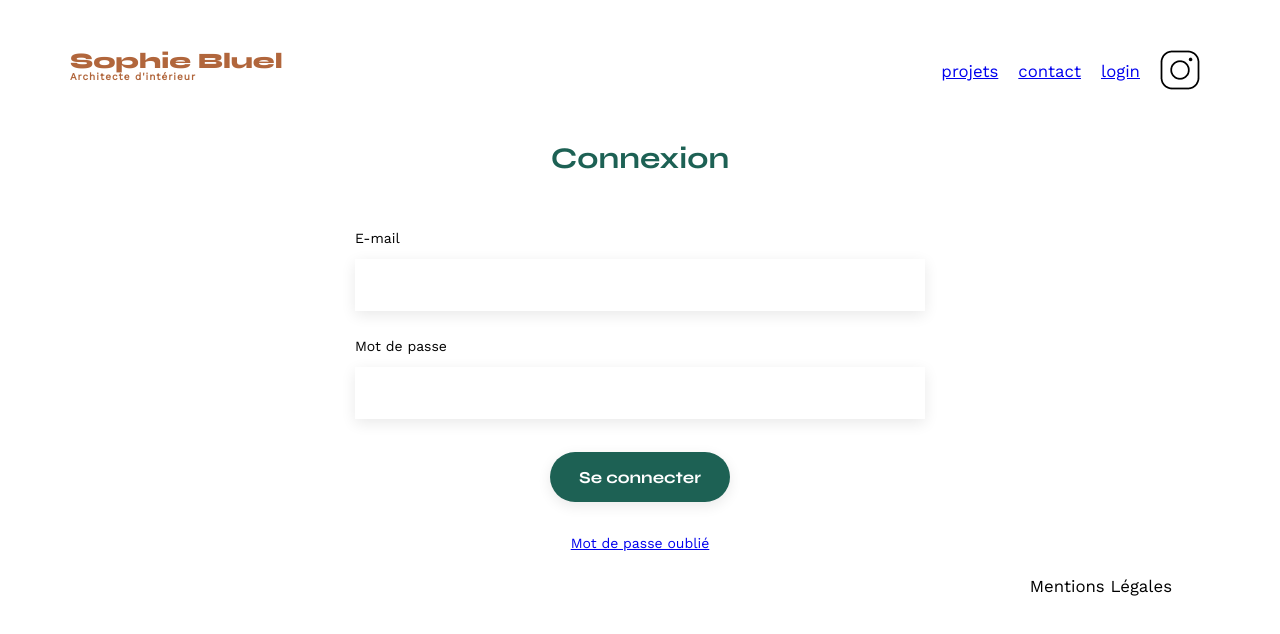
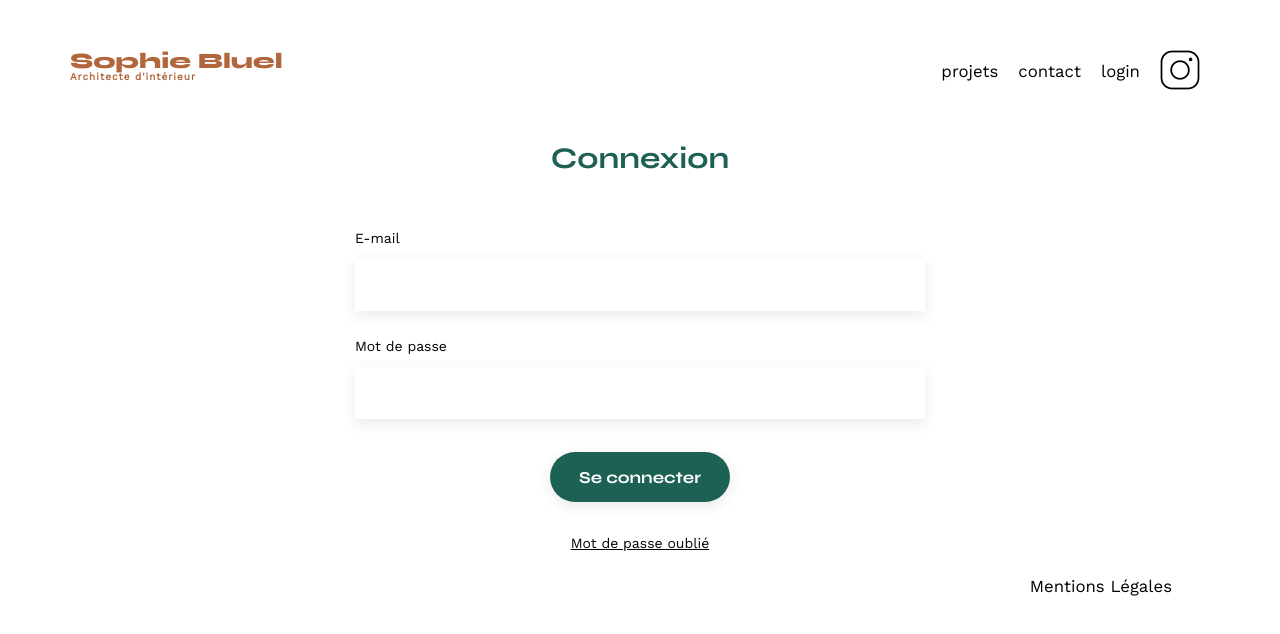
Before and after one commit to MelMiahal/Portfolio_Sophie_Bluel, a plain HTML site: page FrontEnd/login.html in a window 1280 px wide. Drawn offline with nearby package versions, Linux system fonts and the light colour scheme; no server answers.

Commit message:
Fix style : Ajustement style

```diff
--- a/FrontEnd/assets/style.css
+++ b/FrontEnd/assets/style.css
@@ -98,6 +98,14 @@ nav li {
 li:hover {
 	color: #B1663C;
 }
+li a {
+	color: black;
+	text-decoration: none;
+}
+.forgot-password,
+.forgot-password a {
+	color: black;
+}
 #introduction {
 	display: flex;
 	align-items: center;
```
